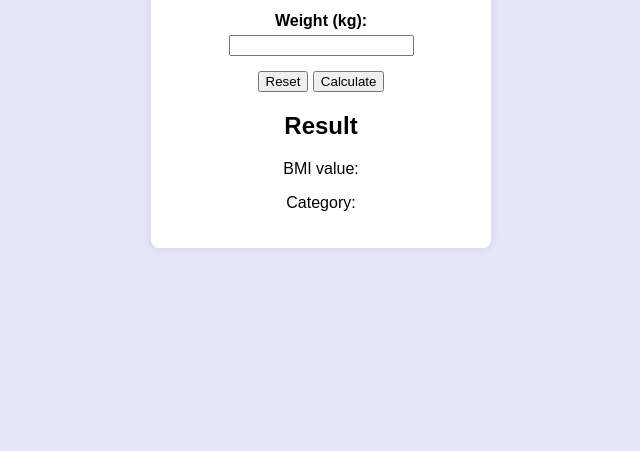
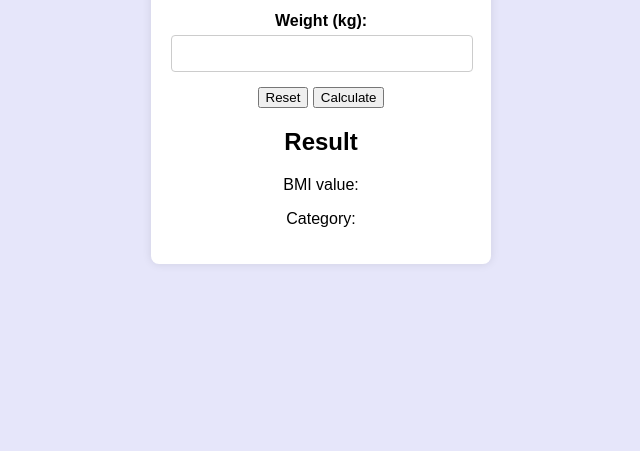
Before and after one commit to HaseebAhmed6/bmi-calculator, a plain HTML site: page index.html in a window 1280 px wide. Shown: the part 349-800 px from the top of the page, without its empty margins (319-959 px from the left). Drawn offline with Linux system fonts and the light colour scheme.

Commit message:
feat: style the input fields

```diff
--- a/styles.css
+++ b/styles.css
@@ -30,3 +30,12 @@ body {
     margin-bottom: 5px;
     font-weight: bold;
   }
+
+  input {
+    width: calc(100% - 20px);
+    padding: 10px;
+    margin: 0 auto;
+    display: block;
+    border: 1px solid #ccc;
+    border-radius: 4px;
+  }
```
